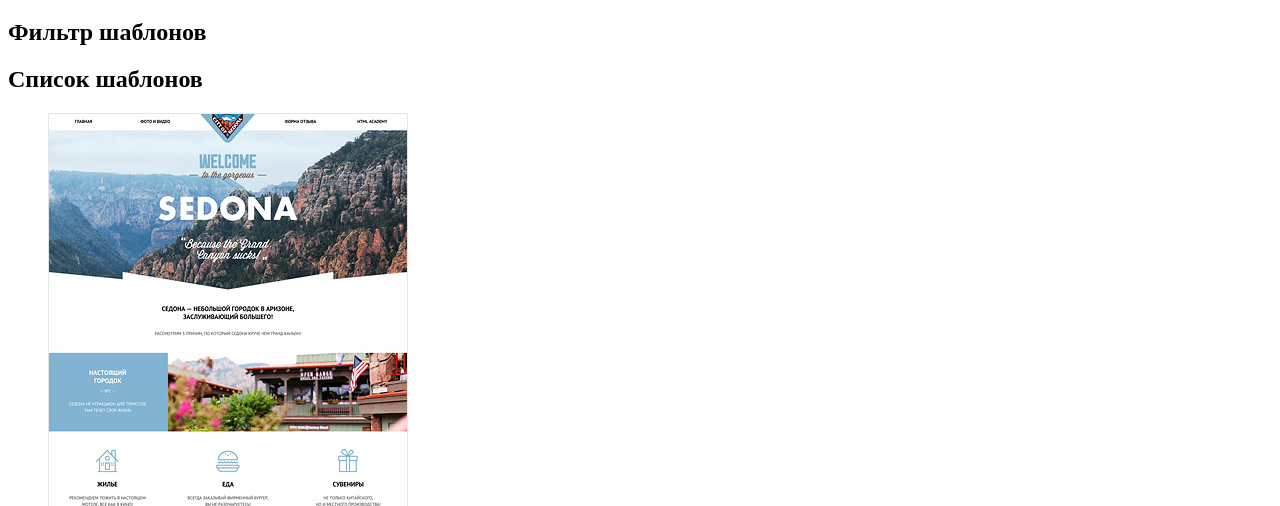
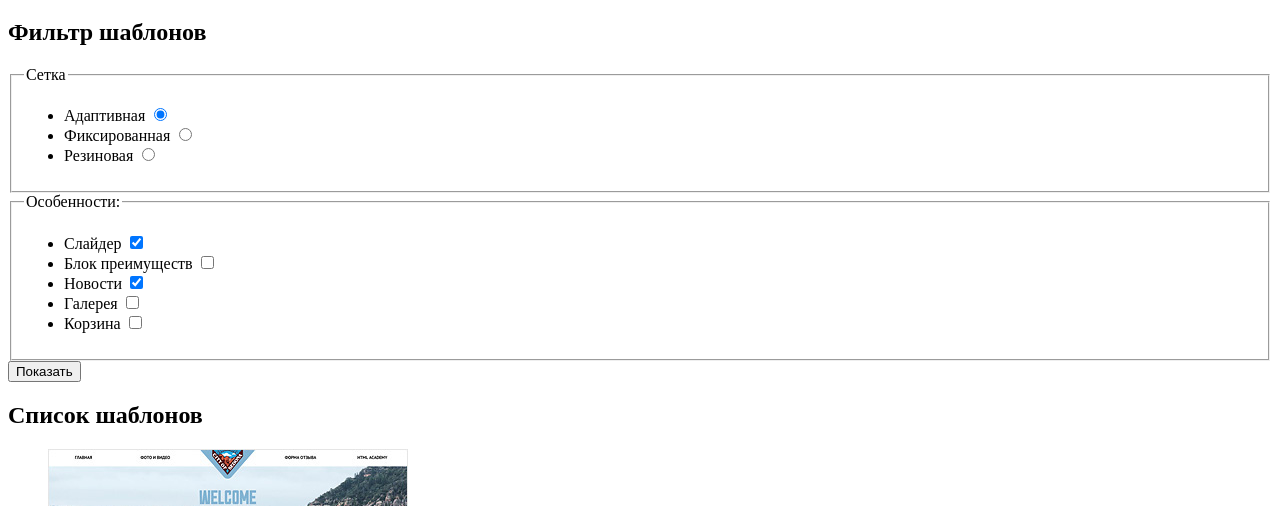
Before and after one commit to kondzerau-ivan/1033347-nerds-25, a plain HTML site: page catalog.html in a window 1280 px wide. Shown: the part 294-800 px from the top of the page. Drawn offline with Linux system fonts and the light colour scheme.

Commit message:
Add form's in catalog.html

```diff
--- a/catalog.html
+++ b/catalog.html
@@ -44,8 +44,66 @@
 				<div class="container">
 					<div class="filters">
 						<h2 class="visibility-hidden">Фильтр шаблонов</h2>
-						<form action="https://echo.htmlacademy.ru">
-
+						<form class="filters__form" method="GET" action="https://echo.htmlacademy.ru">
+							<fieldset>
+								<legend class="filters__legend">Сетка</legend>
+									<ul class="filters__list">
+										<li class="filters__item">
+											<label class="filters__label">
+												<span class="filters__text">Адаптивная</span>
+												<input class="filters__radio" type="radio" name="grid-style" checked>
+											</label>
+										</li>
+										<li class="filters__item">
+											<label class="filters__label">
+												<span class="filters__text">Фиксированная</span>
+												<input class="filters__radio" type="radio" name="grid-style">
+											</label>
+										</li>
+										<li class="filters__item">
+											<label class="filters__label">
+												<span class="filters__text">Резиновая</span>
+												<input class="filters__radio" type="radio" name="grid-style">
+											</label>
+										</li>
+									</ul>
+							</fieldset>
+							<fieldset>
+								<legend class="filters__legend">Особенности:</legend>
+								<ul class="filters__list">
+									<li class="filters__item">
+										<label class="filters__label">
+											<span class="filters__text">Слайдер</span>
+											<input class="filters__checkbox" type="checkbox" name="check-features" checked>
+										</label>
+									</li>
+									<li class="filters__item">
+										<label class="filters__label">
+											<span class="filters__text">Блок преимуществ</span>
+											<input class="filters__checkbox" type="checkbox" name="check-features">
+										</label>
+									</li>
+									<li class="filters__item">
+										<label class="filters__label">
+											<span class="filters__text">Новости</span>
+											<input class="filters__checkbox" type="checkbox" name="check-features" checked>
+										</label>
+									</li>
+									<li class="filters__item">
+										<label class="filters__label">
+											<span class="filters__text">Галерея</span>
+											<input class="filters__checkbox" type="checkbox" name="check-features">
+										</label>
+									</li>
+									<li class="filters__item">
+										<label class="filters__label">
+											<span class="filters__text">Корзина</span>
+											<input class="filters__checkbox" type="checkbox" name="check-features">
+										</label>
+									</li>
+								</ul>
+							</fieldset>
+							<button class="filters__button" type="submit">Показать</button>
 						</form>
 					</div>
 					<div class="catalog-content">
```
